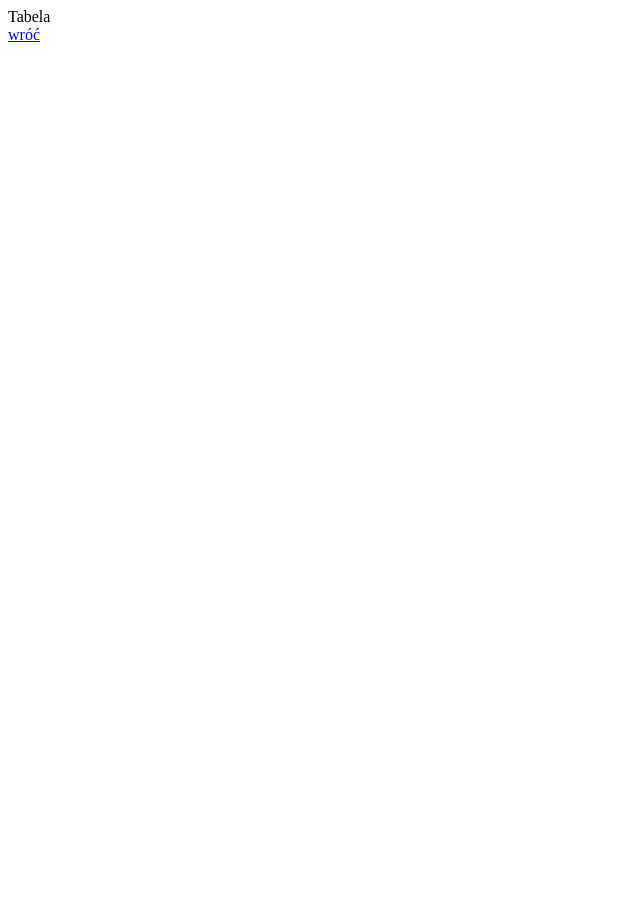
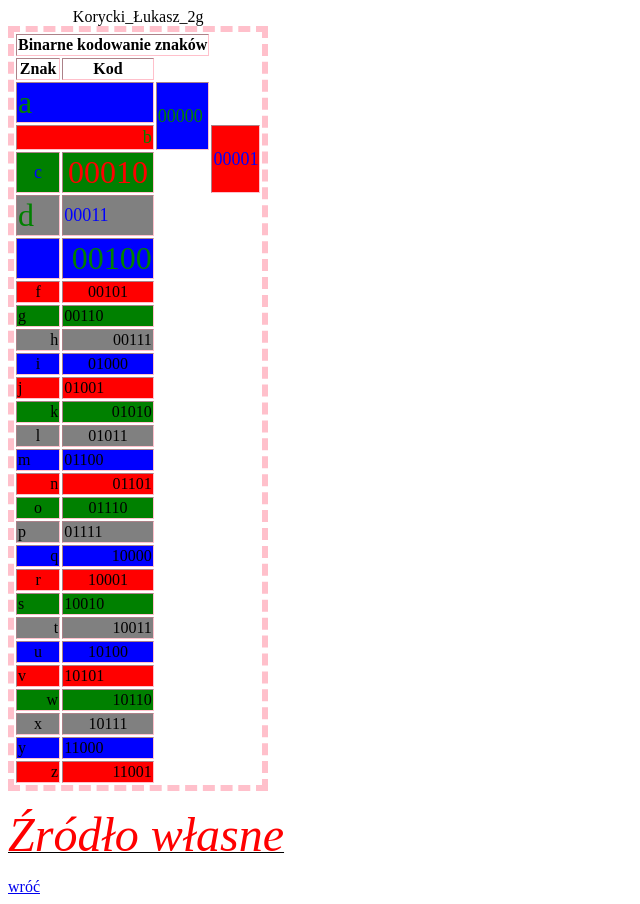
Before and after one commit to Korreq/StronkaAA, a plain HTML site: page tabela_korycki.html in a window 1280 px wide. Shown: the whole page, without its empty margins (0-640 px from the left). Before the commit the page ends 800 px from the top, so only its background shows below. Drawn offline with Linux system fonts and the light colour scheme.

Commit message:
Update tabela_korycki.html

```diff
--- a/tabela_korycki.html
+++ b/tabela_korycki.html
@@ -7,7 +7,116 @@
 	</head>
 	<body>
 
-		Tabela<br>
+
+
+		<table style="border:6px dashed pink;" border=4 bordercolor>
+		<caption>Korycki_Łukasz_2g</caption>
+		<thead>
+		<tr>
+		<th colspan=3>Binarne kodowanie znaków</th>
+		</tr>
+		</thead>
+		<tr>
+		<th >Znak</th> <th>Kod</th>
+		</tr>
+
+		<tbody>
+
+		<tr  align=left bgcolor=blue>
+		<td colspan=2 ><font color="green" size="6" face="couriernew">a</font></td> <td rowspan=2><font color="green" size="4" face="'couriernew'">00000</td> </font>
+		</tr>
+		<tr ALIGN=right bgcolor=red>
+		<td colspan=2><font color="green" size="4" face="couriernew">b</font></td> <td rowspan=2><font color="blue" size="4" face="'couriernew'">00001</td> </font>
+		</tr>
+		<tr align=center bgcolor=green>
+		<td><font color="blue" size="4" face="'couriernew'">c</font></td> <td><font color="red" size="6" face="'couriernew'">00010</td></font>
+		<tr align=left bgcolor=gray>
+		<td><font color="green" size="6" face="'couriernew'">d</font></td> <td><font color="blue" size="4" face="'couriernew'">00011</td> </font>
+		</tr>
+		<tr align=right bgcolor=blue>
+		<td><font color="blue" size="4" face="'couriernew'">e</font></td> <td><font color="green" size="6" face="'couriernew'">00100</td> </font>
+		</tr>
+		<tr align=center bgcolor=red>
+		<td>f</td> <td>00101</td>
+		</tr>
+		<tr align=left bgcolor=green>
+		<td>g</td> <td>00110</td>
+		</tr>
+		<tr align=right bgcolor=gray>
+		<td>h</td> <td>00111</td>
+		</tr>
+		<tr align=center bgcolor=blue>
+		<td>i</td> <td>01000</td>
+		</tr>
+		<tr align=left bgcolor=red>
+		<td>j</td> <td>01001</td>
+		</tr>
+		<tr align=right bgcolor=green>
+		<td>k</td> <td>01010</td>
+		</tr>
+		<tr align=center bgcolor=gray>
+		<td>l</td> <td>01011</td>
+		</tr>
+		<tr align=left bgcolor=blue>
+		<td>m</td> <td>01100</td>
+		</tr>
+		<tr align=right bgcolor=red>
+		<td>n</td> <td>01101</td>
+		</tr>
+		<tr align=center bgcolor=green>
+		<td>o</td> <td>01110</td>
+		</tr>
+		<tr align=left bgcolor=grey>
+		<td>p</td> <td>01111</td>
+		</tr>
+		<tr align=right bgcolor=blue>
+		<td>q</td> <td>10000</td>
+		</tr>
+		<tr align=center bgcolor=red>
+		<td>r</td> <td>10001</td>
+		</tr>
+		<tr align=left bgcolor=green>
+		<td>s</td> <td>10010</td>
+		</tr>
+		<tr align=right bgcolor=grey>
+		<td>t</td> <td>10011</td>
+		</tr>
+		<tr align=center bgcolor=blue>
+		<td>u</td> <td>10100</td>
+		</tr>
+
+		<tr align=left bgcolor=red>
+		<td>v</td> <td>10101</td>
+		</tr>
+		<tr align=right bgcolor=green>
+		<td>w</td> <td>10110</td>
+		</tr>
+		<tr align=center bgcolor=grey>
+		<td>x</td> <td>10111</td>
+		</tr>
+		<tr align=left bgcolor=blue>
+		<td>y</td> <td>11000</td>
+		</tr>
+		<tr align=right bgcolor=red>
+		<td>z</td> <td>11001</td>
+		</tr>
+
+		</tr> </tbody> </table>
+
+
+
+
+
+
+
+
+
+
+
+		<p align="left"><i><u><font color="red" size="7">Źródło własne</font></i></u></p>
+
+
+
 <a href="index.html"> wróć </a>
 	</body>
 </html>
```
